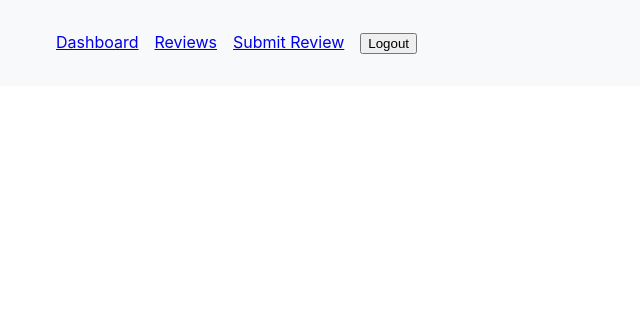
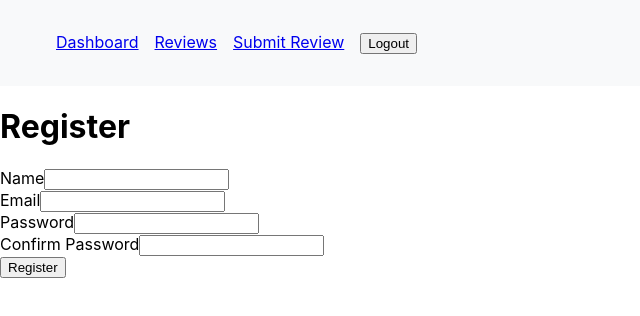
Before and after one commit to austinpendleton/layover-look, a React (Create React App) app: page /register in a window 1280 px wide. Shown: the top 316 px of the page, without its empty margins (0-640 px from the left). Built offline with nearby package versions, Linux system fonts and the light colour scheme.

Commit message:
Register added

```diff
--- a/src/App.js
+++ b/src/App.js
@@ -5,8 +5,8 @@ import ReviewForm from "./components/ReviewForm";
 import ReviewList from "./components/ReviewList";
 import ReviewDetail from "./components/ReviewDetail";
 import Login from "./components/Login";
-// import Register from './components/auth/Register';
-import Home from "./components/Home"; // Import Home component
+import Register from "./components/Register";
+import Home from "./components/Home";
 import ProtectedRoute from "./components/ProtectedRoute";
 import NavBar from "./components/NavBar";
 
@@ -39,7 +39,7 @@ function App() {
 
           {/* Public routes */}
           <Route path="/login" element={<Login />} />
-          {/* <Route path="/register" element={<Register />} /> */}
+          <Route path="/register" element={<Register />} />
         </Routes>
       </div>
     </Router>
--- /dev/null
+++ b/src/components/Register.js
@@ -0,0 +1,100 @@
+import React, { useState } from "react";
+import axios from "axios";
+import { useNavigate } from "react-router-dom";
+
+const Register = () => {
+  const [formData, setFormData] = useState({
+    name: "",
+    email: "",
+    password: "",
+    password2: "",
+  });
+
+  const [error, setError] = useState("");
+  const navigate = useNavigate();
+
+  const { name, email, password, password2 } = formData;
+
+  const onChange = (e) =>
+    setFormData({ ...formData, [e.target.name]: e.target.value });
+
+  const onSubmit = async (e) => {
+    e.preventDefault();
+
+    if (password !== password2) {
+      setError("Passwords do not match");
+      return;
+    }
+
+    try {
+      const config = {
+        headers: {
+          "Content-Type": "application/json",
+        },
+      };
+
+      const body = JSON.stringify({ name, email, password });
+
+      const res = await axios.post("/api/users/register", body, config);
+
+      localStorage.setItem("token", res.data.token);
+
+      navigate("/dashboard");
+    } catch (err) {
+      console.error(err.response.data);
+      setError("Registration failed. Please try again.");
+    }
+  };
+
+  return (
+    <div>
+      <h1>Register</h1>
+      <form onSubmit={onSubmit}>
+        <div>
+          <label htmlFor="name">Name</label>
+          <input
+            type="text"
+            name="name"
+            value={name}
+            onChange={onChange}
+            required
+          />
+        </div>
+        <div>
+          <label htmlFor="email">Email</label>
+          <input
+            type="email"
+            name="email"
+            value={email}
+            onChange={onChange}
+            required
+          />
+        </div>
+        <div>
+          <label htmlFor="password">Password</label>
+          <input
+            type="password"
+            name="password"
+            value={password}
+            onChange={onChange}
+            required
+          />
+        </div>
+        <div>
+          <label htmlFor="password2">Confirm Password</label>
+          <input
+            type="password"
+            name="password2"
+            value={password2}
+            onChange={onChange}
+            required
+          />
+        </div>
+        {error && <p style={{ color: "red" }}>{error}</p>}
+        <button type="submit">Register</button>
+      </form>
+    </div>
+  );
+};
+
+export default Register;
```
